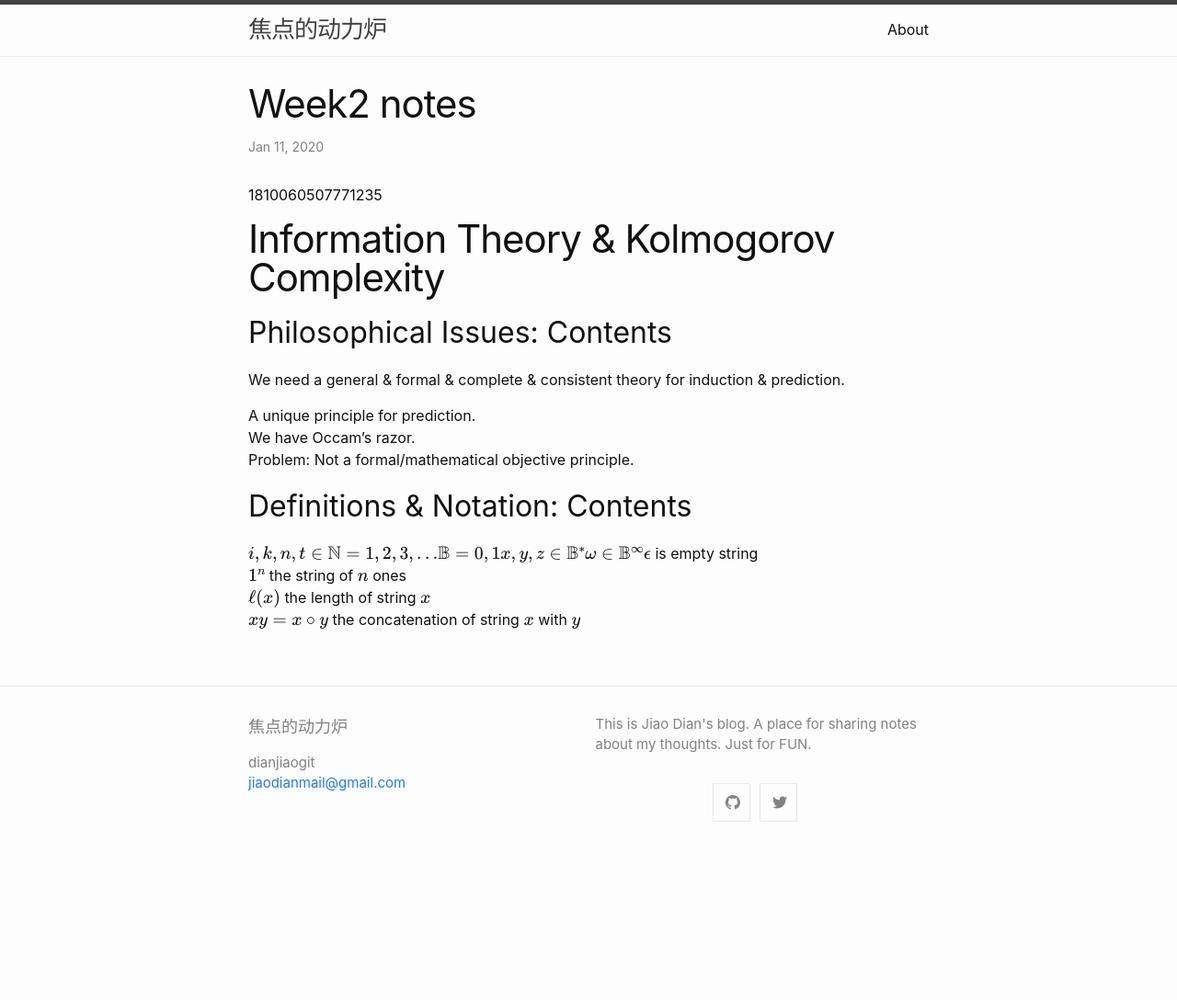
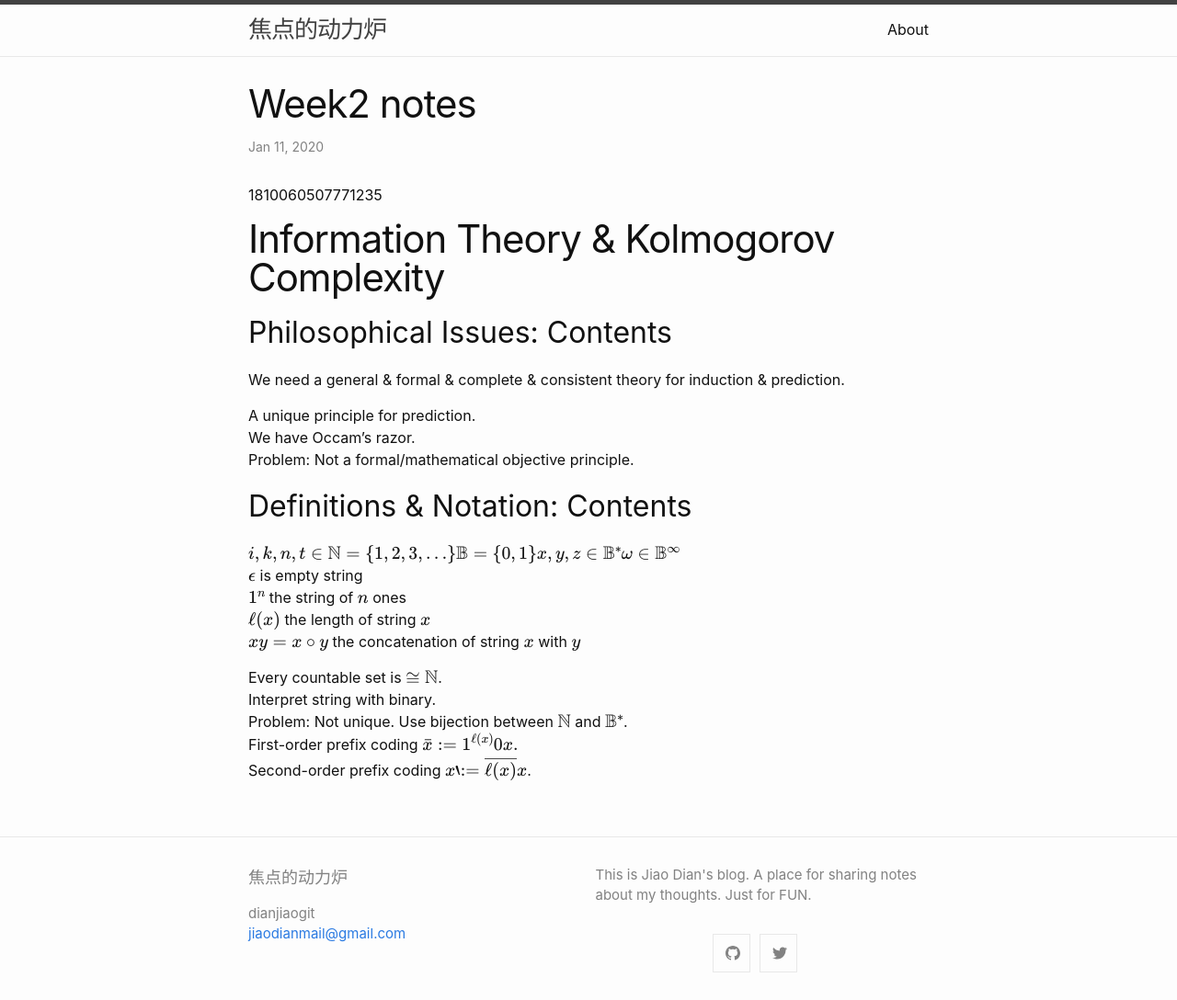
Before and after one commit to dianjiaogit/dianjiaogit.github.io, a Jekyll site: the page built from _posts/2020-01-11-week2 notes.md, in a window 1280 px wide. Shown: the whole page at 92% size. Built offline with Jekyll 4.4.1, drawn with Linux system fonts in a browser that asks for light colours; formulas are drawn with MathJax 3; before the commit the page ends 924 px from its top, so only the background shows below that.

Commit message:
prefix coding

```diff
--- a/_posts/2020-01-11-week2 notes.md
+++ b/_posts/2020-01-11-week2 notes.md
@@ -17,11 +17,15 @@ We have Occam's razor.
 Problem: Not a formal/mathematical objective principle.
 
 ## Definitions & Notation: Contents
-$i, k, n, t \in \mathbb{N} = { 1, 2, 3,... } \newline
-\mathbb{B} = {0, 1} \newline
-x, y, z \in \mathbb{B}^* \newline
-\omega \in \mathbb{B}^\infty \newline
-\epsilon$ is empty string
+$i, k, n, t \in \mathbb{N} = \\{ 1, 2, 3,... \\} \\\ \mathbb{B} = \\{0, 1\\} \\\ x, y, z \in \mathbb{B}^* \\\ \omega \in \mathbb{B}^\infty$
+$\epsilon$ is empty string
 $1^n$ the string of $n$ ones
 $\ell (x)$ the length of string $x$
 $xy = x \circ y$ the concatenation of string $x$ with $y$
+
+Every countable set is $\cong \mathbb{N}$.
+Interpret string with binary.
+Problem: Not unique.
+Use bijection between $\mathbb{N}$ and $\mathbb{B}^\*$.
+First-order prefix coding $\bar{x} := 1^{\ell (x)}0x.$
+Second-order prefix coding $x\` := \overline{\ell (x)} x$.
```
